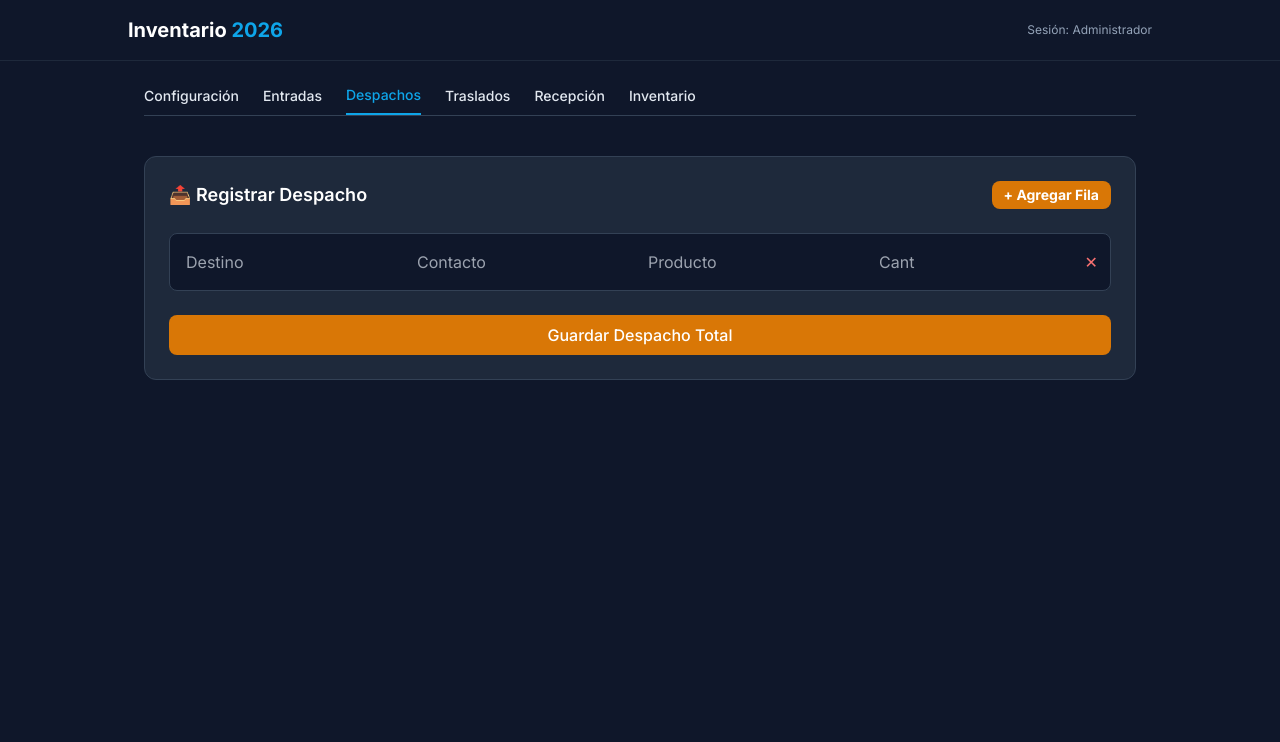
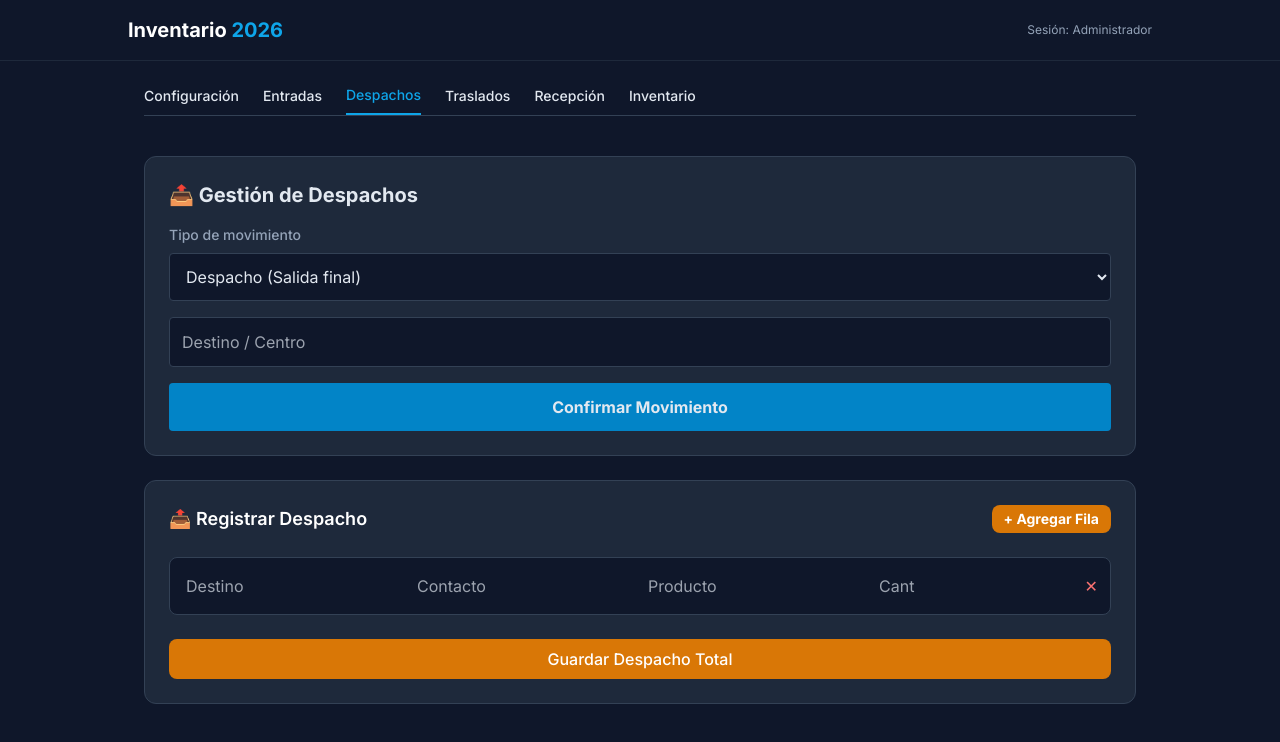
Before and after one commit to UNIONG25/INVENTARIOS2026, a plain HTML site: page index.html in a window 1280 px wide. Both pictures are taken after a click on the button "Despachos". Drawn offline with nearby package versions, Linux system fonts and the light colour scheme.

Commit message:
Add dispatch management section to index.html
Added a section for managing dispatches with a movement type selector and input fields.

```diff
--- a/index.html
+++ b/index.html
@@ -77,6 +77,26 @@
 
         <!-- PESTAÑA: Despachos -->
         <section id="despacho" class="tab-content space-y-6">
+
+        <!-- Dentro de tu tab-despacho -->
+<div class="bg-slate-800 p-6 rounded-xl border border-slate-700">
+    <h2 class="text-xl font-bold mb-4">📤 Gestión de Despachos</h2>
+
+    <!-- Selector de tipo de movimiento -->
+    <label class="block text-sm font-medium text-slate-400 mb-2">Tipo de movimiento</label>
+    <select id="select-tipo-despacho" class="w-full p-3 rounded bg-slate-900 border border-slate-700 mb-4">
+        <option value="despacho">Despacho (Salida final)</option>
+        <option value="traslado">Traslado (Entre centros)</option>
+    </select>
+
+    <!-- El resto de tus inputs de destino, producto, etc. -->
+    <input id="in-destino" placeholder="Destino / Centro" class="w-full p-3 rounded bg-slate-900 border border-slate-700 mb-4">
+    <!-- ... -->
+    <button id="btn-confirmar-despacho" class="w-full bg-sky-600 p-3 rounded font-bold hover:bg-sky-700">
+        Confirmar Movimiento
+    </button>
+</div>
+
             <div class="bg-slate-800 p-6 rounded-xl border border-slate-700">
                 <div class="flex justify-between items-center mb-6">
                     <h2 class="text-lg font-semibold text-white">📤 Registrar Despacho</h2>
```
